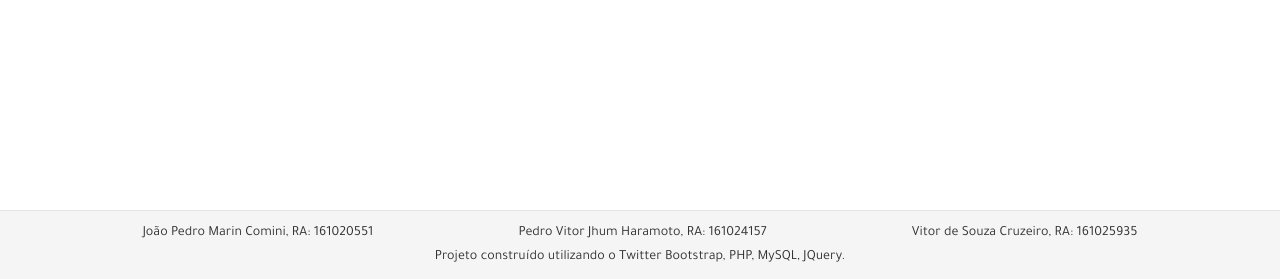
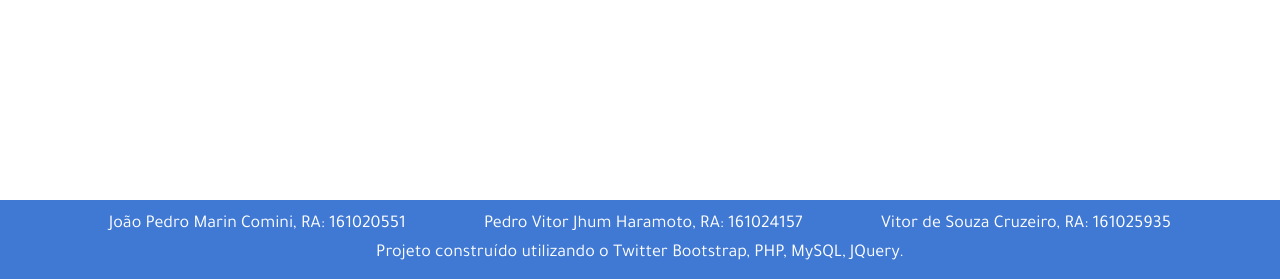
Before and after one commit to pedroharamoto/BD, a PHP site: page / in a window 1280 px wide. Shown: the part 521-800 px from the top of the page. Run offline with PHP 8.4, Linux system fonts and the light colour scheme.

Commit message:
Footer arrumado.

```diff
--- a/palhacada/css/style.css
+++ b/palhacada/css/style.css
@@ -55,8 +55,8 @@ body {
   position: absolute;
   width: 100%;
   padding: 10px 0;
-  border-top: 1px solid #e5e5e5;
-  background-color: #f5f5f5;
+  color: white;
+  background-color: #4079d3;
   bottom: 0;
 }
 
@@ -74,6 +74,7 @@ body {
 .footer p{
   margin-bottom: 0;
   padding: 2px 4px;
+  font-size: 18px;
 }
 
 
```
